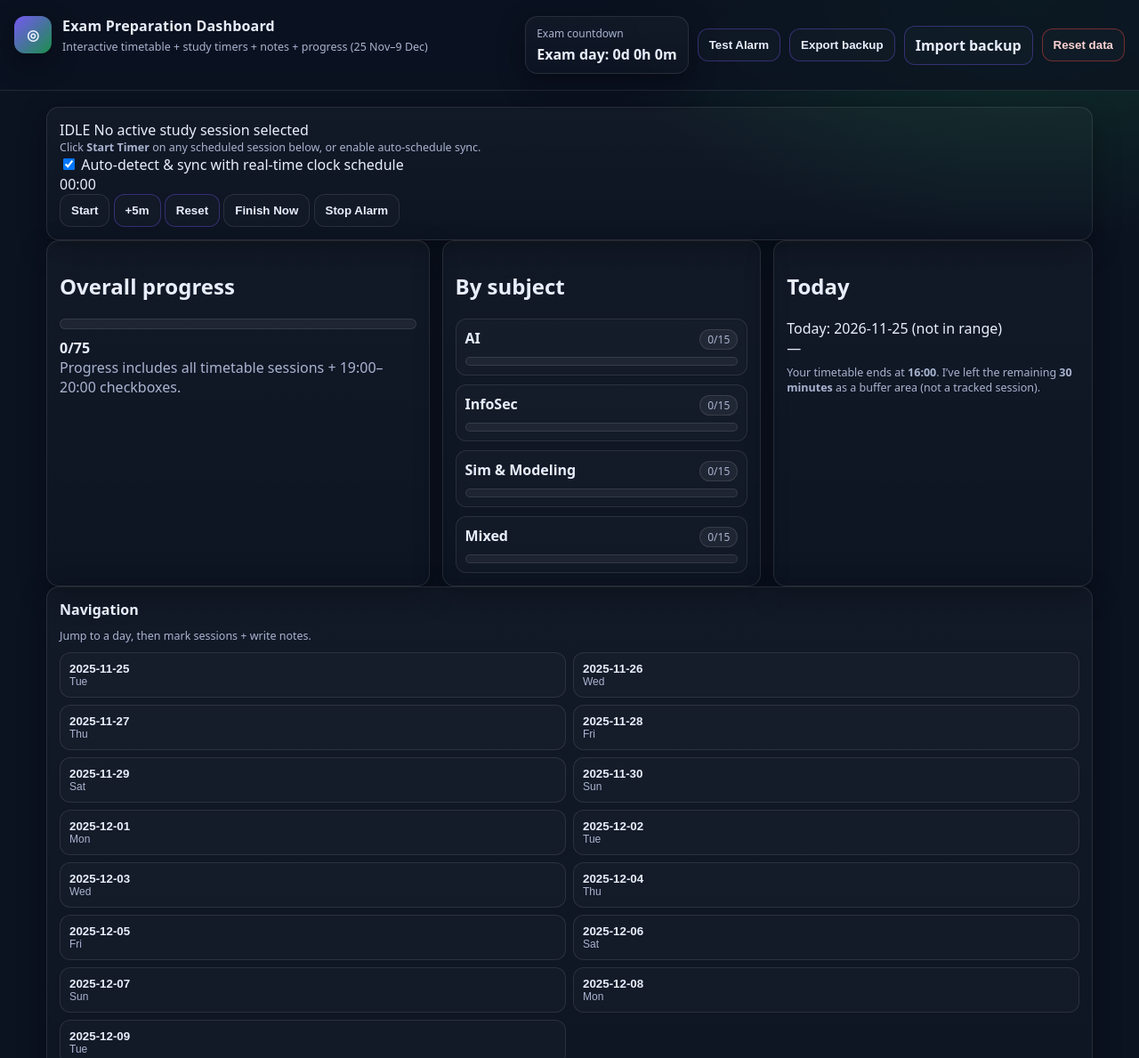
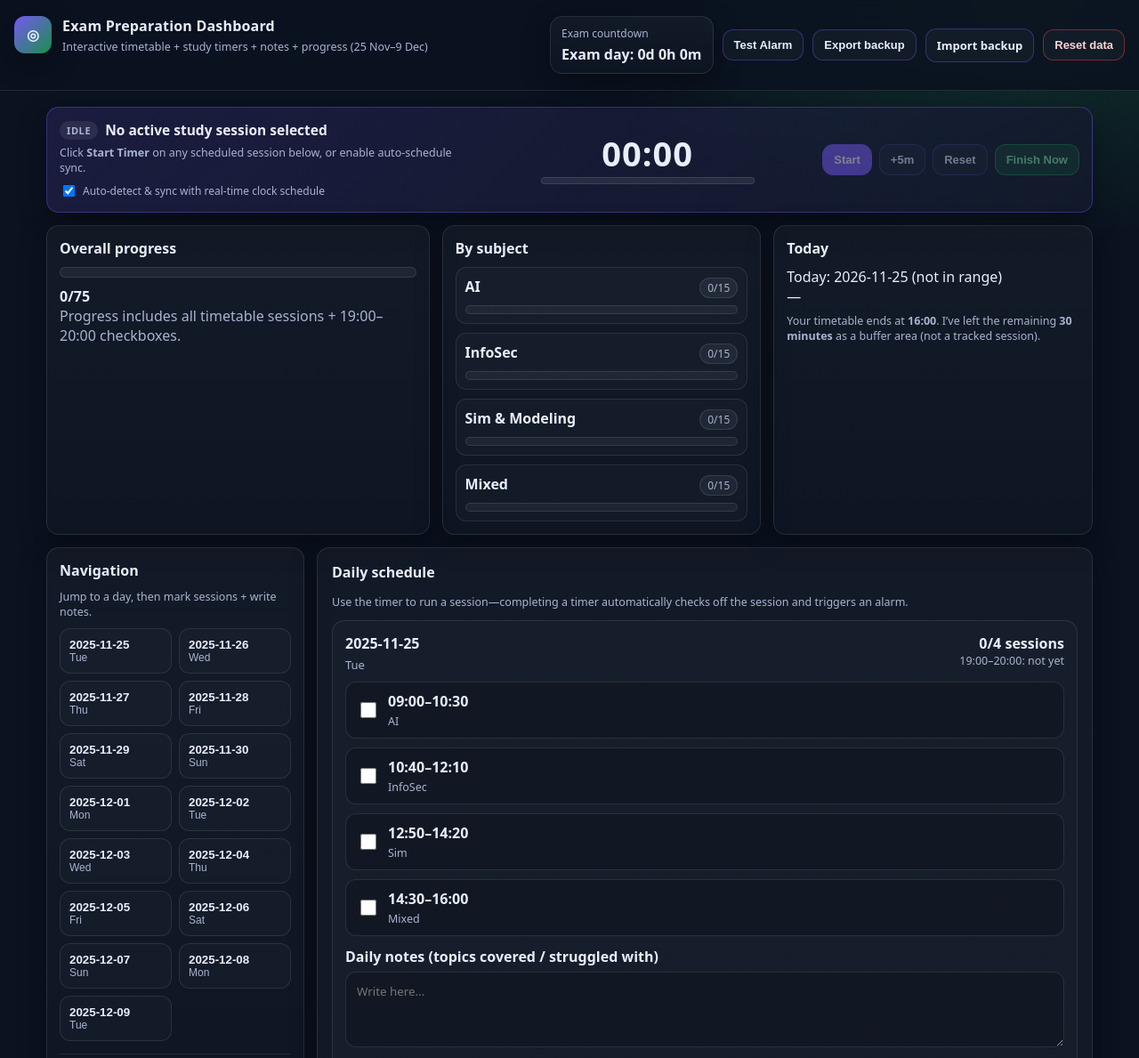
Before and after one commit to KUDMASTER/Study_timetable, a plain HTML site: page index.html in a window 1280 px wide. Shown: the top 1189 px of the page at 89% size. Drawn offline with Linux system fonts and the light colour scheme.

Commit message:
Update styles.css

```diff
--- a/styles.css
+++ b/styles.css
@@ -7,6 +7,7 @@
   --brand:#7c5cff;
   --brand2:#22c55e;
   --danger:#ef4444;
+  --warning:#f59e0b;
   --border: rgba(255,255,255,.10);
   --shadow: 0 10px 30px rgba(0,0,0,.35);
   --radius: 14px;
@@ -32,8 +33,8 @@ body{
   justify-content:space-between;
   padding:18px 16px;
   border-bottom: 1px solid var(--border);
-  background: rgba(11,18,32,.75);
-  backdrop-filter: blur(10px);
+  background: rgba(11,18,32,.85);
+  backdrop-filter: blur(12px);
 }
 
 .brand{ display:flex; gap:12px; align-items:flex-start; }
@@ -52,7 +53,7 @@ body{
   display:flex; gap:10px; flex-wrap:wrap; align-items:center; justify-content:flex-end;
 }
 .card{
-  background: linear-gradient(180deg, rgba(255,255,255,.03), rgba(255,255,255,.01));
+  background: linear-gradient(180deg, rgba(255,255,255,.035), rgba(255,255,255,.015));
   border:1px solid var(--border);
   border-radius: var(--radius);
   padding:14px;
@@ -66,6 +67,93 @@ body{
   width:min(1200px, 100%);
   margin: 18px auto 28px;
   padding: 0 12px;
+  display: flex;
+  flex-direction: column;
+  gap: 14px;
+}
+
+/* Timer Banner */
+.timer-banner{
+  display: grid;
+  grid-template-columns: 1.3fr 1fr auto;
+  gap: 18px;
+  align-items: center;
+  background: linear-gradient(135deg, rgba(124,92,255,.14), rgba(18,26,43,.95));
+  border-color: rgba(124,92,255,.35);
+  transition: border-color .2s ease, box-shadow .2s ease;
+}
+.timer-banner.running{
+  border-color: rgba(34,197,94,.55);
+  box-shadow: 0 0 28px rgba(34,197,94,.16);
+}
+.timer-banner.alarming{
+  border-color: var(--danger);
+  animation: pulseAlarm 1s infinite alternate;
+}
+@keyframes pulseAlarm{
+  from{ box-shadow: 0 0 12px rgba(239,68,68,.3); background: rgba(239,68,68,.15); }
+  to{ box-shadow: 0 0 32px rgba(239,68,68,.65); background: rgba(239,68,68,.28); }
+}
+
+.timer-left{ display:flex; flex-direction:column; gap:6px; }
+.timer-badge-row{ display:flex; align-items:center; gap:8px; flex-wrap:wrap; }
+.status-pill{
+  font-size: 11px;
+  font-weight: 900;
+  letter-spacing: .6px;
+  padding: 3px 8px;
+  border-radius: 999px;
+  text-transform: uppercase;
+}
+.status-pill.idle{ background: rgba(255,255,255,.08); color: var(--muted); }
+.status-pill.running{ background: rgba(34,197,94,.2); color: #4ade80; border: 1px solid rgba(34,197,94,.4); }
+.status-pill.paused{ background: rgba(245,158,11,.2); color: #fbbf24; border: 1px solid rgba(245,158,11,.4); }
+.status-pill.done{ background: rgba(239,68,68,.25); color: #fca5a5; border: 1px solid rgba(239,68,68,.5); }
+
+.timer-session-title{ font-weight: 900; font-size: 15.5px; }
+.auto-sync-label{
+  display: inline-flex;
+  align-items: center;
+  gap: 6px;
+  font-size: 12px;
+  color: var(--muted);
+  cursor: pointer;
+  margin-top: 2px;
+}
+
+.timer-center{
+  display: flex;
+  flex-direction: column;
+  align-items: center;
+  gap: 8px;
+}
+.timer-clock{
+  font-size: 38px;
+  font-weight: 900;
+  font-variant-numeric: tabular-nums;
+  letter-spacing: 1px;
+  line-height: 1;
+}
+.timer-progress-track{
+  width: 100%;
+  max-width: 240px;
+  height: 8px;
+  border-radius: 999px;
+  background: rgba(255,255,255,.08);
+  overflow: hidden;
+  border: 1px solid var(--border);
+}
+.timer-progress-fill{
+  height: 100%;
+  background: linear-gradient(90deg, var(--brand), var(--brand2));
+  transition: width .3s linear;
+}
+
+.timer-controls{
+  display: flex;
+  gap: 8px;
+  flex-wrap: wrap;
+  justify-content: flex-end;
 }
 
 .grid{
@@ -73,19 +161,24 @@ body{
   gap:14px;
 }
 .stats{ grid-template-columns: 1.2fr 1fr 1fr; }
+.main-layout{ grid-template-columns: 290px 1fr; align-items: start; }
+
 @media (max-width: 980px){
   .topbar{ position:static; }
+  .timer-banner{ grid-template-columns: 1fr; text-align: left; }
+  .timer-center{ align-items: flex-start; }
+  .timer-controls{ justify-content: flex-start; }
   .stats{ grid-template-columns: 1fr; }
-  .grid{ grid-template-columns: 1fr !important; }
+  .main-layout{ grid-template-columns: 1fr; }
 }
 
 .side{ min-height: 200px; }
 .main{ padding:16px; }
 
-.side h2, .main-header h2{ margin:0 0 10px; font-size:16px; }
+.side h2, .main-header h2, .stats h2{ margin:0 0 10px; font-size:16px; }
 .main-header{
   display:flex; flex-direction:column; gap:4px;
-  margin-bottom: 10px;
+  margin-bottom: 12px;
 }
 
 .day-nav{
@@ -112,16 +205,23 @@ body{
 .btn{
   border-radius: 12px;
   border: 1px solid var(--border);
-  padding: 10px 12px;
+  padding: 9px 12px;
   cursor:pointer;
   color: var(--text);
-  background: rgba(255,255,255,.02);
+  background: rgba(255,255,255,.03);
   transition: transform .08s ease, border-color .15s ease, background .15s ease;
   font-weight:700;
+  font-size: 13px;
 }
-.btn:hover{ transform: translateY(-1px); border-color: rgba(255,255,255,.25); }
+.btn:hover:not(:disabled){ transform: translateY(-1px); border-color: rgba(255,255,255,.25); }
+.btn:disabled{ opacity: .45; cursor: not-allowed; }
+.btn.primary{ background: var(--brand); border-color: var(--brand); color: #fff; }
 .btn.secondary{ border-color: rgba(124,92,255,.35); }
+.btn.success{ background: rgba(34,197,94,.2); border-color: rgba(34,197,94,.5); color: #86efac; }
 .btn.danger{ border-color: rgba(239,68,68,.45); color:#ffd3d3; }
+.btn.alarm-btn{ background: var(--danger); border-color: var(--danger); color: #fff; font-weight: 900; }
+.btn.xs{ padding: 5px 9px; font-size: 11.5px; border-radius: 8px; }
+.hidden{ display: none !important; }
 
 .progress-row{ display:flex; flex-direction:column; gap:10px; }
 .progress-bar{
@@ -136,6 +236,7 @@ body{
   height:100%;
   background: linear-gradient(90deg, rgba(124,92,255,.95), rgba(34,197,94,.9));
   width: 0%;
+  transition: width .25s ease;
 }
 .progress-text{ font-weight:900; }
 
@@ -175,6 +276,7 @@ body{
   height:100%;
   width:0%;
   background: linear-gradient(90deg, rgba(124,92,255,.9), rgba(34,197,94,.9));
+  transition: width .25s ease;
 }
 
 .day-container{
@@ -198,7 +300,7 @@ body{
 .day-title{
   display:flex; flex-direction:column; gap:4px;
 }
-.day-date{ font-weight:1000; font-size:16px; }
+.day-date{ font-weight:900; font-size:16px; }
 .day-dow{ color: var(--muted); font-size:13px; }
 .day-actions{
   text-align:right;
@@ -213,17 +315,22 @@ body{
 .session{
   display:flex;
   gap:10px;
-  align-items:flex-start;
-  padding:10px;
+  align-items:center;
+  padding:10px 12px;
   border-radius: 12px;
   border: 1px solid var(--border);
-  background: rgba(0,0,0,.15);
+  background: rgba(0,0,0,.18);
+  transition: border-color .15s ease, background .15s ease;
 }
-.session input{ margin-top:2px; width:18px; height:18px; }
+.session.active-timer{
+  border-color: rgba(34,197,94,.6);
+  background: rgba(34,197,94,.08);
+}
+.session input[type="checkbox"]{ width:18px; height:18px; cursor: pointer; }
 .session-meta{
   display:flex;
   flex-direction:column;
-  gap:4px;
+  gap:3px;
   flex:1;
 }
 .session-time{
@@ -243,14 +350,15 @@ body{
 }
 .note textarea{
   width:100%;
-  min-height: 90px;
+  min-height: 85px;
   resize: vertical;
-  padding: 12px 12px;
+  padding: 12px;
   border-radius: 12px;
   border:1px solid var(--border);
-  background: rgba(0,0,0,.15);
+  background: rgba(0,0,0,.18);
   color: var(--text);
   outline:none;
+  font-family: inherit;
 }
 .note textarea:focus{
   border-color: rgba(124,92,255,.6);
```
